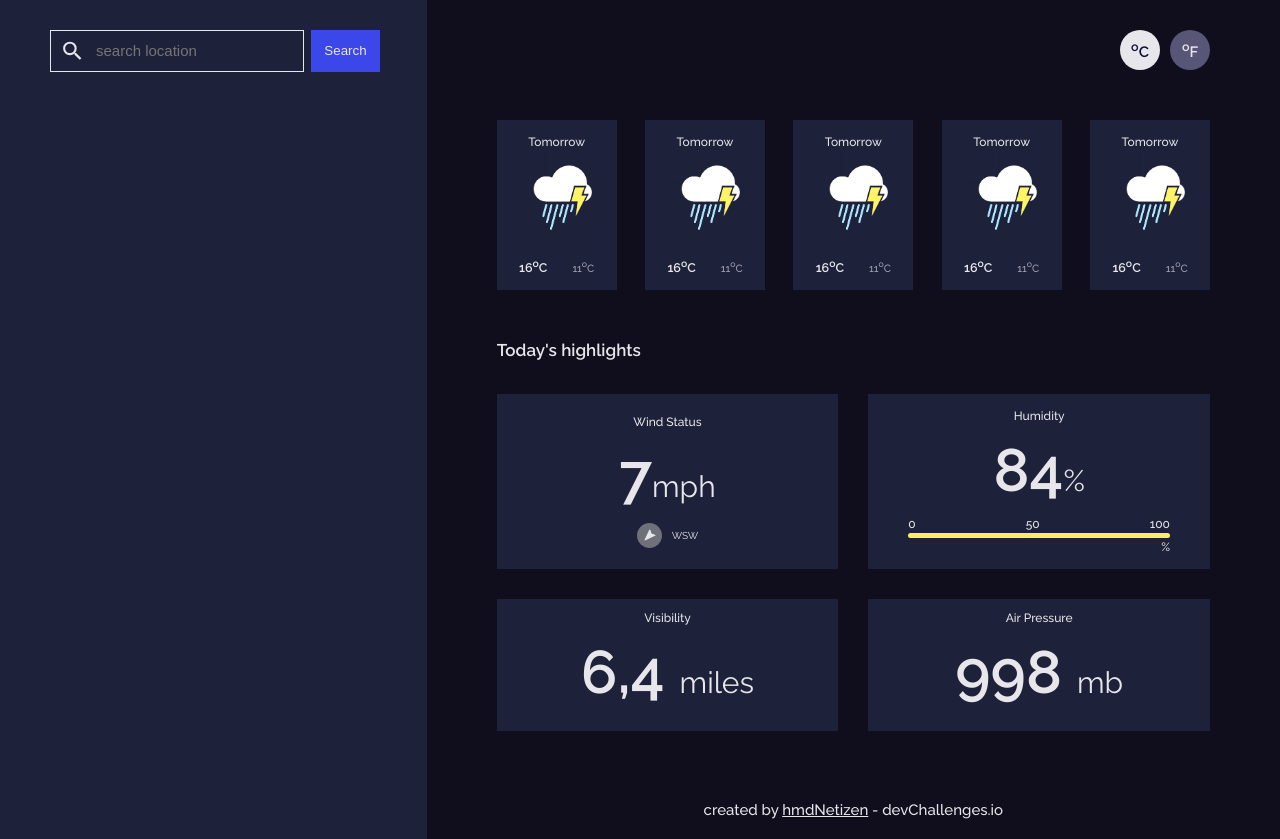
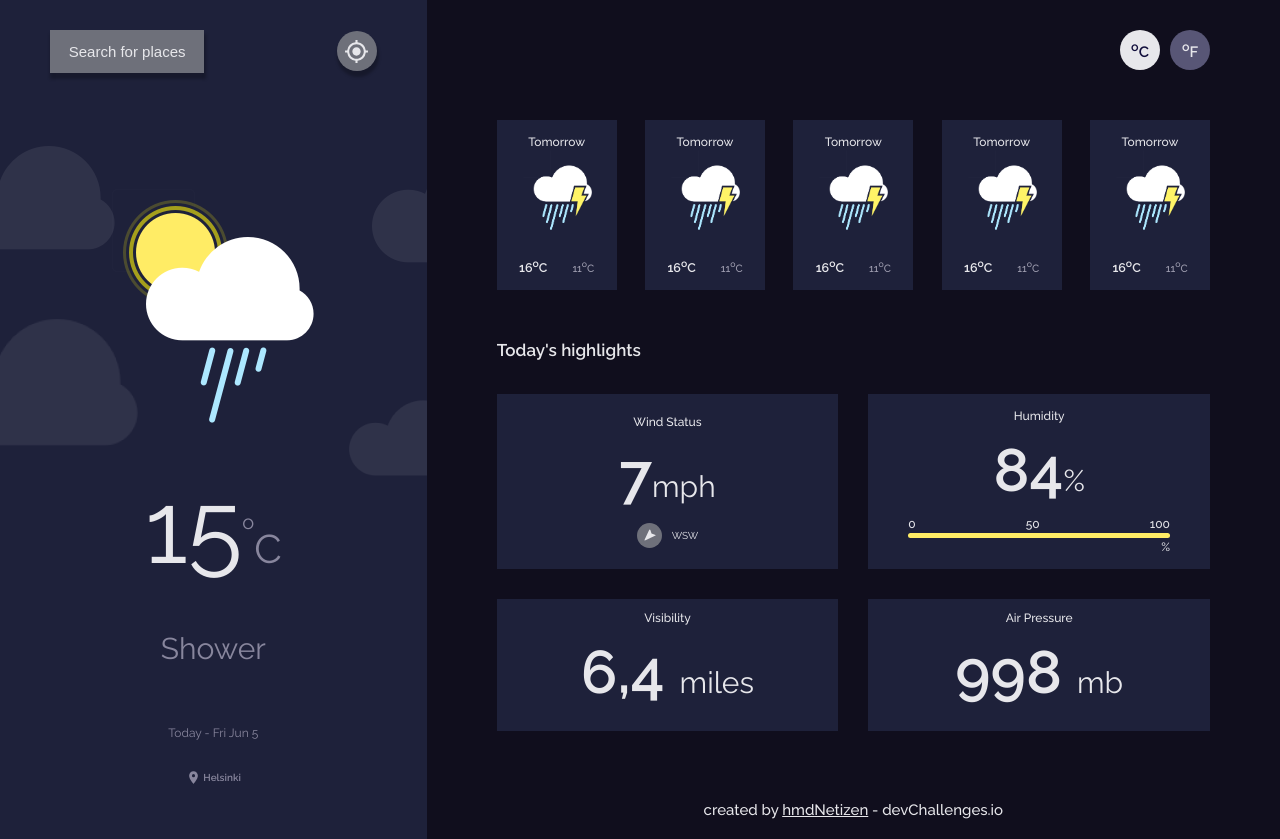
Before and after one commit to hmdNetizen/weather-app, a React (Create React App) app: page / in a window 1280 px wide. Built offline with nearby package versions, Linux system fonts and the light colour scheme.

Commit message:
Cleaned up the css files for the aside content and the search field

```diff
--- a/src/components/SearchField.tsx
+++ b/src/components/SearchField.tsx
@@ -1,8 +1,24 @@
-import { MdSearch } from "react-icons/md";
+import { MdSearch, MdClose } from "react-icons/md";
 
-const SearchField: React.FC = () => {
+interface Props {
+  openSearch: boolean;
+  setOpenSearch: (search: boolean) => void;
+}
+
+const SearchField: React.FC<Props> = ({ openSearch, setOpenSearch }) => {
+  const handleSubmit = (event: React.FormEvent<HTMLFormElement>): void => {
+    event.preventDefault();
+
+    console.log(event);
+  };
   return (
-    <form className="search">
+    <div className="search">
+      <MdClose
+        size={30}
+        className="search__closeIcon"
+        onClick={() => setOpenSearch(false)}
+      />
+      <form className="search__form" onSubmit={handleSubmit}>
         <div className="search__input__wrapper">
           <input
             type="text"
@@ -13,6 +29,7 @@ const SearchField: React.FC = () => {
         </div>
         <button className="search__button">Search</button>
       </form>
+    </div>
   );
 };
 
--- a/src/components/layouts/Aside.tsx
+++ b/src/components/layouts/Aside.tsx
@@ -3,16 +3,23 @@ import cloudBackground from "../../assets/Cloud-background.png";
 import { MdMyLocation, MdLocationOn } from "react-icons/md";
 import showerIcon from "../../assets/Shower.png";
 
-const AsideContent: React.FC = () => {
+interface Props {
+  setOpenSearch: (openSearch: boolean) => void;
+  openSearch: boolean;
+}
+
+const AsideContent: React.FC<Props> = ({ openSearch, setOpenSearch }) => {
   return (
-    <Fragment>
+    <div className="aside__content">
       <img
         src={cloudBackground}
         alt="cloud background"
         className="aside__background"
       />
       <div className="aside__wrapper">
-        <button className="aside__button">Search for places</button>
+        <button className="aside__button" onClick={() => setOpenSearch(true)}>
+          Search for places
+        </button>
         <div className="aside__location__icon">
           <MdMyLocation size={25} />
         </div>
@@ -36,7 +43,7 @@ const AsideContent: React.FC = () => {
           </div>
         </div>
       </div>
-    </Fragment>
+    </div>
   );
 };
 
--- a/src/components/layouts/MainContents.tsx
+++ b/src/components/layouts/MainContents.tsx
@@ -1,13 +1,18 @@
+import { useState } from "react";
 import SearchField from "../SearchField";
 import AsideContent from "./Aside";
 import ContentSection from "./ContentSection";
 
 const MainContents: React.FC = () => {
+  const [openSearch, setOpenSearch] = useState(false);
   return (
     <main className="main">
-      <aside className="aside">
-        <SearchField />
-        {/* <AsideContent /> */}
+      <aside className={`aside`}>
+        {!openSearch ? (
+          <AsideContent setOpenSearch={setOpenSearch} openSearch={openSearch} />
+        ) : (
+          <SearchField setOpenSearch={setOpenSearch} openSearch={openSearch} />
+        )}
       </aside>
       <ContentSection />
     </main>
--- a/src/sass/abstracts/_variables.scss
+++ b/src/sass/abstracts/_variables.scss
@@ -8,6 +8,7 @@ $color-grey-1: #666669;
 $color-grey-2: #535355;
 $color-grey-light: #88869d;
 $color-grey-light-1: #a09fb1;
+$color-dark-grey: #616475;
 $color-light-blue: #3c47e9;
 $color-light-blue-1: #3a44d8;
 $color-light-blue-2: #343ec5;
--- a/src/sass/components/_searchField.scss
+++ b/src/sass/components/_searchField.scss
@@ -1,6 +1,17 @@
 .search {
   width: 100%;
-  display: flex;
+
+  &__closeIcon {
+    display: block;
+    margin-left: auto;
+    margin-bottom: 3em;
+    cursor: pointer;
+  }
+  &__form {
+    width: 100%;
+    display: flex;
+    justify-content: center;
+  }
 
   &__input__wrapper {
     position: relative;
@@ -19,6 +30,10 @@
     &:focus {
       outline: none;
     }
+
+    &::placeholder {
+      color: $color-dark-grey;
+    }
   }
 
   &__icon {
@@ -26,12 +41,12 @@
     top: 50%;
     left: 1em;
     transform: translateY(-50%);
+    color: $color-dark-grey;
   }
 
   &__button {
-    padding-left: 1em;
-    padding-right: 1em;
     border-radius: 0;
+    flex: 1;
     font-weight: 500;
     border: 0;
     background: $color-light-blue;
@@ -46,4 +61,9 @@
       background: $color-light-blue-2;
     }
   }
+
+  &__inactive {
+    visibility: hidden;
+    opacity: 0;
+  }
 }
--- a/src/sass/index.css
+++ b/src/sass/index.css
@@ -218,9 +218,23 @@ a {
 
 .search {
   width: 100%;
+}
+
+.search__closeIcon {
+  display: block;
+  margin-left: auto;
+  margin-bottom: 3em;
+  cursor: pointer;
+}
+
+.search__form {
+  width: 100%;
   display: -webkit-box;
   display: -ms-flexbox;
   display: flex;
+  -webkit-box-pack: center;
+      -ms-flex-pack: center;
+          justify-content: center;
 }
 
 .search__input__wrapper {
@@ -244,18 +258,36 @@ a {
   outline: none;
 }
 
+.search__input::-webkit-input-placeholder {
+  color: #616475;
+}
+
+.search__input:-ms-input-placeholder {
+  color: #616475;
+}
+
+.search__input::-ms-input-placeholder {
+  color: #616475;
+}
+
+.search__input::placeholder {
+  color: #616475;
+}
+
 .search__icon {
   position: absolute;
   top: 50%;
   left: 1em;
   -webkit-transform: translateY(-50%);
           transform: translateY(-50%);
+  color: #616475;
 }
 
 .search__button {
-  padding-left: 1em;
-  padding-right: 1em;
   border-radius: 0;
+  -webkit-box-flex: 1;
+      -ms-flex: 1;
+          flex: 1;
   font-weight: 500;
   border: 0;
   background: #3c47e9;
@@ -271,12 +303,26 @@ a {
   background: #343ec5;
 }
 
+.search__inactive {
+  visibility: hidden;
+  opacity: 0;
+}
+
 .aside {
   background: #1e213a;
   height: 100%;
   position: relative;
   overflow: hidden;
   padding: 3em 5em 5em;
+  -webkit-transition: all 0.25s ease-in-out;
+  transition: all 0.25s ease-in-out;
+}
+
+.aside__content {
+  -webkit-transition: all 0.25s ease-in-out;
+  transition: all 0.25s ease-in-out;
+  width: 100%;
+  height: 100%;
 }
 
 .aside__background {
--- a/src/sass/layout/_aside.scss
+++ b/src/sass/layout/_aside.scss
@@ -4,6 +4,13 @@
   position: relative;
   overflow: hidden;
   padding: 3em 5em 5em;
+  transition: all 0.25s ease-in-out;
+
+  &__content {
+    transition: all 0.25s ease-in-out;
+    width: 100%;
+    height: 100%;
+  }
 
   &__background {
     max-width: 75em;
```
Also changed, not shown: 1 other file (tests, documents, lock files or other folders). Lines whose indentation alone changed are shown as unchanged.
